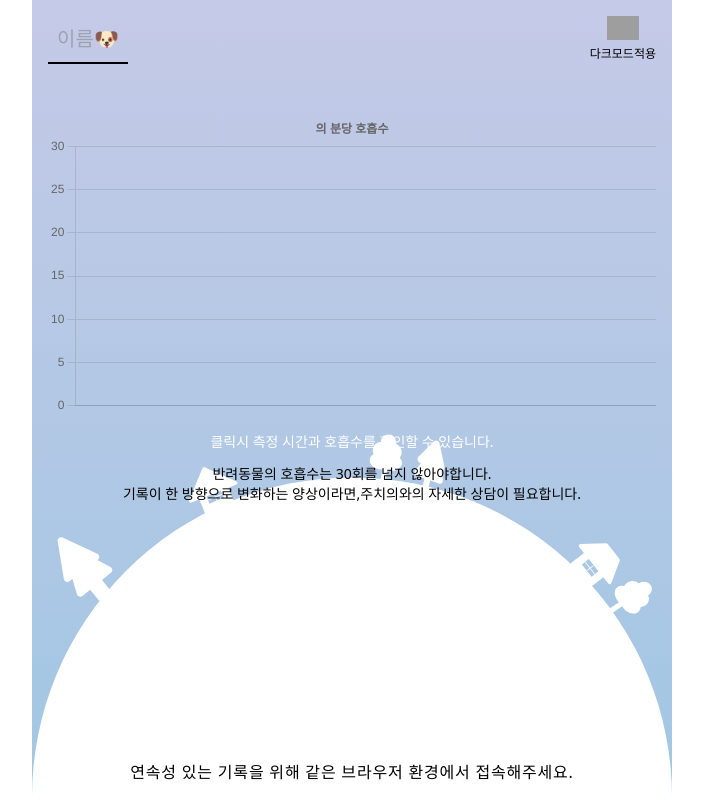
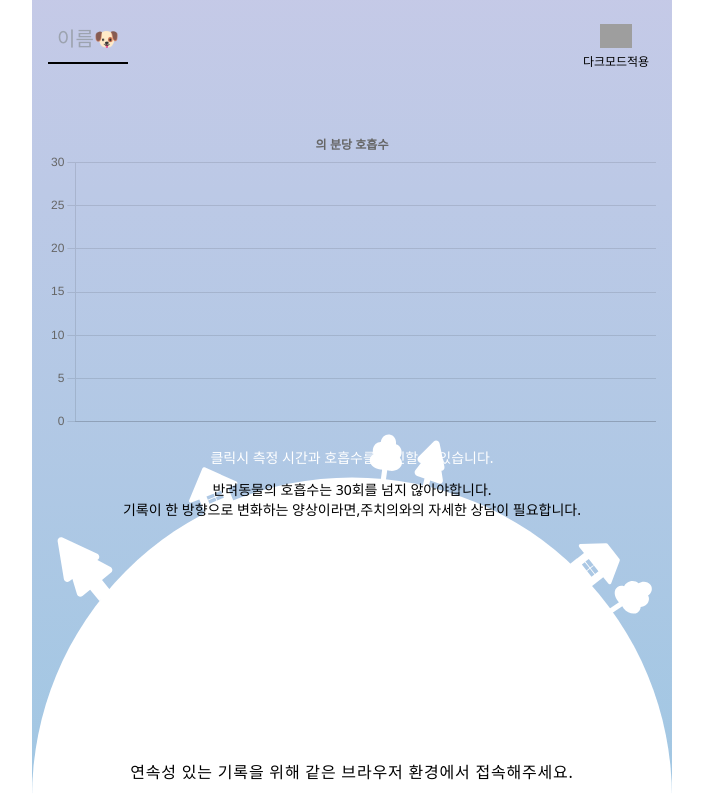
Before and after one commit to jio-ping/sleeping-dog, a React (Vite) app: page / in a window 1280 px wide. Shown: the whole page, without its empty margins (288-991 px from the left). Built offline with nearby package versions, Linux system fonts and the light colour scheme; grey boxes are pictures that could not be loaded; a web font is replaced by a local one.

Commit message:
[Style] modeButton 스타일링 수정 #3

```diff
--- a/src/components/Atom/ModeButton/ModeButton.tsx
+++ b/src/components/Atom/ModeButton/ModeButton.tsx
@@ -1,20 +1,20 @@
 import darkmodeIcon from "@/assets/darkmode.svg";
 import lightmodeIcon from "@/assets/lightmode.svg";
+
 import useMode from "@/store/useMode";
-
 export default function ModeButton() {
   const { darkmode, convertMode } = useMode((state) => state);
   return (
-    <button onClick={convertMode}>
+    <button className="h-16 w-20 " onClick={convertMode}>
       <figure className="flex flex-col items-center justify-around dark:text-dark-txt-1">
         {darkmode ? (
           <img className="w-8" src={darkmodeIcon} />
         ) : (
           <img className="w-8" src={lightmodeIcon} />
         )}
-        <figcaption>
+        <figcaption className="justify-self-end">
           {darkmode ? (
-            <span className="text-xs text-dark-txt-1">라이트모드적용 </span>
+            <span className=" text-xs text-dark-txt-1">라이트모드적용 </span>
           ) : (
             <span className="text-xs text-black">다크모드적용</span>
           )}
```
